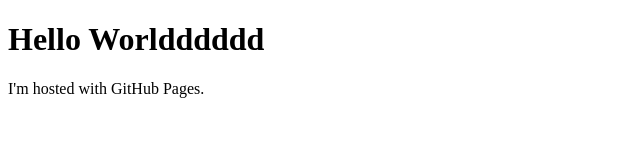
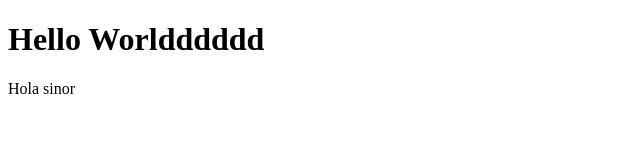
Before and after one commit to HectorRojasB/HectorRojasB.github.io, a plain HTML site: page index.html in a window 1280 px wide. Shown: the whole page, without its empty margins (0-640 px from the left). Drawn offline with Linux system fonts and the light colour scheme.

Commit message:
Update index.html

```diff
--- a/index.html
+++ b/index.html
@@ -2,6 +2,6 @@
 <html>
 <body>
 <h1>Hello Worldddddd</h1>
-<p>I'm hosted with GitHub Pages.</p>
+<p>Hola sinor</p>
 </body>
 </html>
```
